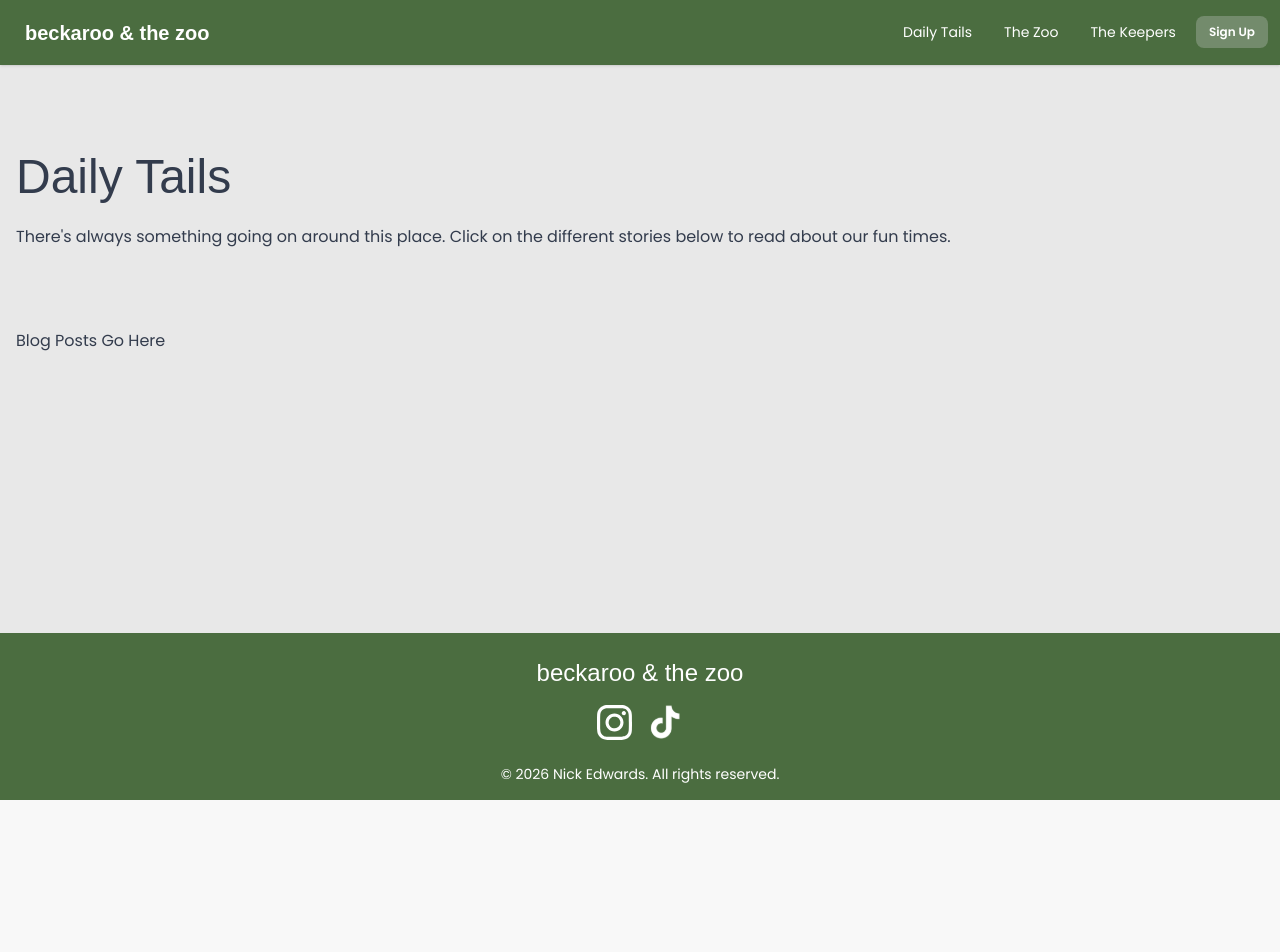
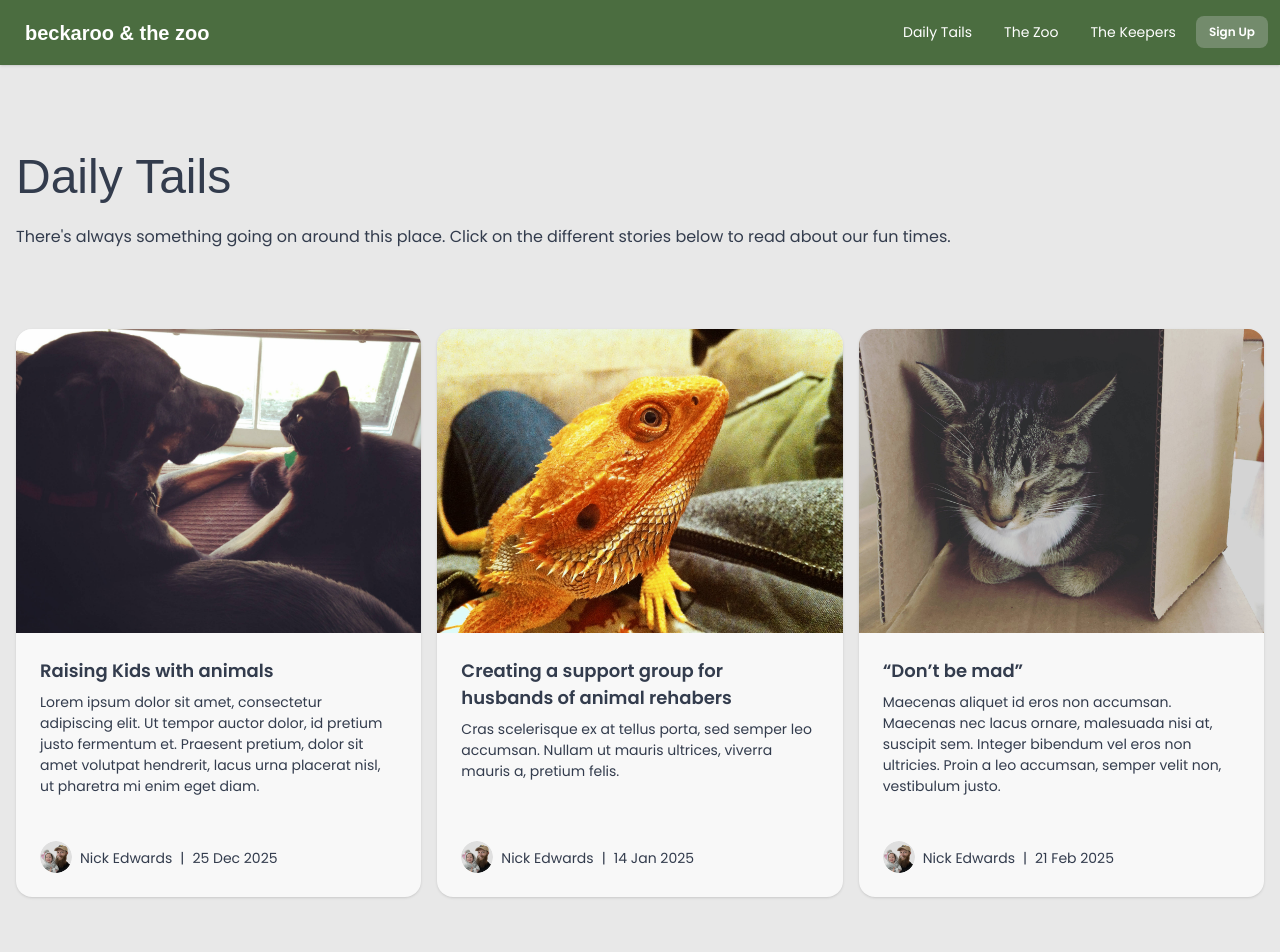
Before and after one commit to PurpleTurtl04/Beckaroo, a Next.js app in the folder beckaroo/: page /daily-tails in a window 1280 px wide. Shown: the top 952 px of the page. Before the commit the page ends 800 px from the top, so only its background shows below. Built offline with nearby package versions, Linux system fonts and the light colour scheme; a web font is replaced by a local one.

Commit message:
Implemented Blog post grid

```diff
--- a/beckaroo/app/daily-tails/page.jsx
+++ b/beckaroo/app/daily-tails/page.jsx
@@ -1,3 +1,5 @@
+import Blogs from '@/components/daily-tails/blogs-grid';
+
 export default function DailyTails() {
     return (
         <div className='container mx-auto'>
@@ -6,7 +8,9 @@ export default function DailyTails() {
                 There&apos;s always something going on around this place. Click
                 on the different stories below to read about our fun times.
             </p>
-            <section className='mt-20'>Blog Posts Go Here</section>
+            <section className='mt-15 lg:mt-20'>
+                <Blogs />
+            </section>
         </div>
     );
 }
--- a/beckaroo/components/blog-card.jsx
+++ /dev/null
@@ -1,3 +0,0 @@
-export default function BlogCard() {
-    return <div></div>;
-}
--- /dev/null
+++ b/beckaroo/components/daily-tails/blog-card.jsx
@@ -0,0 +1,55 @@
+import Image from 'next/image';
+import Link from 'next/link';
+
+export default function BlogCard({
+    blogImage,
+    blogImageAlt,
+    title,
+    summary,
+    avatar,
+    avatarAlt,
+    author,
+    date,
+}) {
+    return (
+        <div className='card bg-base-100 col-span-1 shadow-sm transition-all duration-300 hover:-translate-y-2 hover:shadow-2xl'>
+            <figure>
+                {blogImage && (
+                    <Image
+                        src={blogImage}
+                        alt={blogImageAlt}
+                        width={0}
+                        height={0}
+                        sizes='100vw'
+                        className='h-auto w-full'
+                    />
+                )}
+            </figure>
+            <div className='card-body'>
+                <h2 className='card-title'>{title}</h2>
+                <p>{summary}</p>
+                <div className='flex items-end justify-start gap-2'>
+                    <div className='avatar mt-9'>
+                        <div className='w-8 rounded-full'>
+                            {avatar && (
+                                <Image
+                                    src={avatar}
+                                    alt={avatarAlt}
+                                    width={0}
+                                    height={0}
+                                    sizes='100vw'
+                                    className='h-auto w-full'
+                                />
+                            )}
+                        </div>
+                    </div>
+                    <div className='flex gap-2 pb-1'>
+                        <p>{author}</p>
+                        <span>|</span>
+                        <p>{date}</p>
+                    </div>
+                </div>
+            </div>
+        </div>
+    );
+}
--- /dev/null
+++ b/beckaroo/components/daily-tails/blogs-grid.jsx
@@ -0,0 +1,13 @@
+import BlogCard from './blog-card';
+
+import blogs from '@/data/blogs.json';
+
+export default function Blogs() {
+    return (
+        <section className='grid grid-cols-1 gap-8 md:grid-cols-2 lg:grid-cols-3 lg:gap-4'>
+            {blogs.map((blog) => (
+                <BlogCard key={blog.id} {...blog} />
+            ))}
+        </section>
+    );
+}
--- a/beckaroo/components/footer.jsx
+++ b/beckaroo/components/footer.jsx
@@ -2,7 +2,7 @@ import Image from 'next/image';
 
 export default function Footer() {
     return (
-        <footer className='bg-primary text-primary-content mt-30 flex flex-col items-center justify-center'>
+        <footer className='bg-primary text-primary-content mt-15 flex flex-col items-center justify-center lg:mt-30'>
             <h2 className='font-dynapuff mt-6 pb-4 text-2xl'>
                 beckaroo & the zoo
             </h2>
--- a/beckaroo/components/landing/features.jsx
+++ b/beckaroo/components/landing/features.jsx
@@ -4,7 +4,7 @@ import features from '@/data/features.json';
 
 export default function Features() {
     return (
-        <section className='container mx-auto mt-30 grid grid-cols-3 gap-4'>
+        <section className='container mx-auto mt-20 grid grid-cols-3 gap-8 lg:mt-30 lg:gap-4'>
             {features.map((feature) => (
                 <FeatureCard key={feature.id} {...feature} />
             ))}
--- /dev/null
+++ b/beckaroo/data/blogs.json
@@ -0,0 +1,38 @@
+[
+    {
+        "id": 1,
+        "title": "Raising Kids with animals",
+        "summary": "Lorem ipsum dolor sit amet, consectetur adipiscing elit. Ut tempor auctor dolor, id pretium justo fermentum et. Praesent pretium, dolor sit amet volutpat hendrerit, lacus urna placerat nisl, ut pharetra mi enim eget diam.",
+        "text": "There’s something special about growing up with animals. Whether it’s a loyal dog waiting at the door, chickens clucking in the yard, or a barn cat curled up in the sun, animals have a way of shaping childhood in quiet but powerful ways. Raising kids alongside animals isn’t just about companionship—it’s about teaching responsibility, empathy, patience, and respect for life. In a world that often feels rushed and screen-driven, animals help ground children in the present moment. They invite curiosity, routine, and connection in ways that few other experiences can.",
+        "blogImage": "/images/RiddlesAndBoo.jpg",
+        "blogImageAlt": "A dog and a cat laying together",
+        "avatar": "/images/Avatar.png",
+        "avatarAlt": "Nick Edwards avatar",
+        "author": "Nick Edwards",
+        "date": "25 Dec 2025"
+    },
+    {
+        "id": 2,
+        "title": "Creating a support group for husbands of animal rehabers",
+        "summary": "Cras scelerisque ex at tellus porta, sed semper leo accumsan. Nullam ut mauris ultrices, viverra mauris a, pretium felis.",
+        "text": "There’s something special about growing up with animals. Whether it’s a loyal dog waiting at the door, chickens clucking in the yard, or a barn cat curled up in the sun, animals have a way of shaping childhood in quiet but powerful ways. Raising kids alongside animals isn’t just about companionship—it’s about teaching responsibility, empathy, patience, and respect for life. In a world that often feels rushed and screen-driven, animals help ground children in the present moment. They invite curiosity, routine, and connection in ways that few other experiences can.",
+        "blogImage": "/images/Ruxin.jpg",
+        "blogImageAlt": "A dog and a cat laying together",
+        "avatar": "/images/Avatar.png",
+        "avatarAlt": "Nick Edwards avatar",
+        "author": "Nick Edwards",
+        "date": "14 Jan 2025"
+    },
+    {
+        "id": 3,
+        "title": "“Don’t be mad”",
+        "summary": "Maecenas aliquet id eros non accumsan. Maecenas nec lacus ornare, malesuada nisi at, suscipit sem. Integer bibendum vel eros non ultricies. Proin a leo accumsan, semper velit non, vestibulum justo.",
+        "text": "There’s something special about growing up with animals. Whether it’s a loyal dog waiting at the door, chickens clucking in the yard, or a barn cat curled up in the sun, animals have a way of shaping childhood in quiet but powerful ways. Raising kids alongside animals isn’t just about companionship—it’s about teaching responsibility, empathy, patience, and respect for life. In a world that often feels rushed and screen-driven, animals help ground children in the present moment. They invite curiosity, routine, and connection in ways that few other experiences can.",
+        "blogImage": "/images/RyderHome.jpg",
+        "blogImageAlt": "A dog and a cat laying together",
+        "avatar": "/images/Avatar.png",
+        "avatarAlt": "Nick Edwards avatar",
+        "author": "Nick Edwards",
+        "date": "21 Feb 2025"
+    }
+]
```
Also changed, not shown: beckaroo/public/images/Avatar.png (added).
